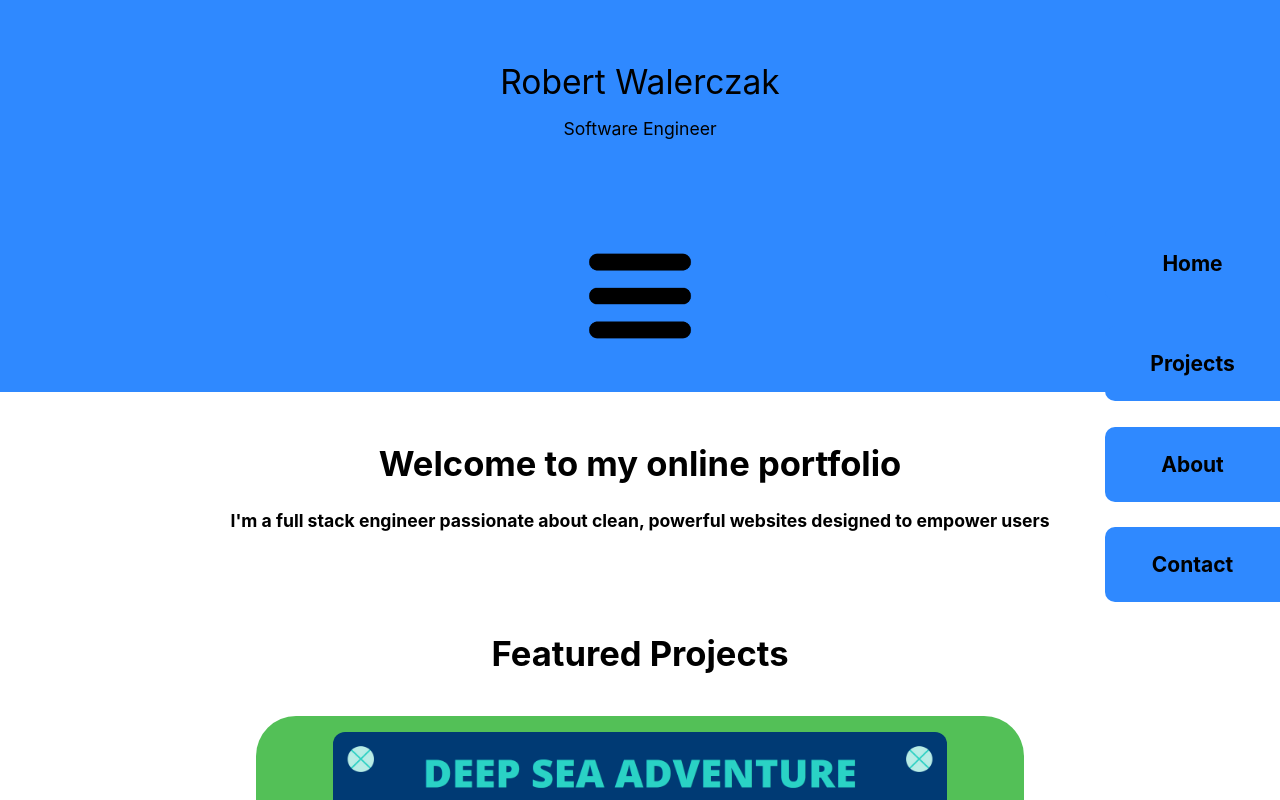
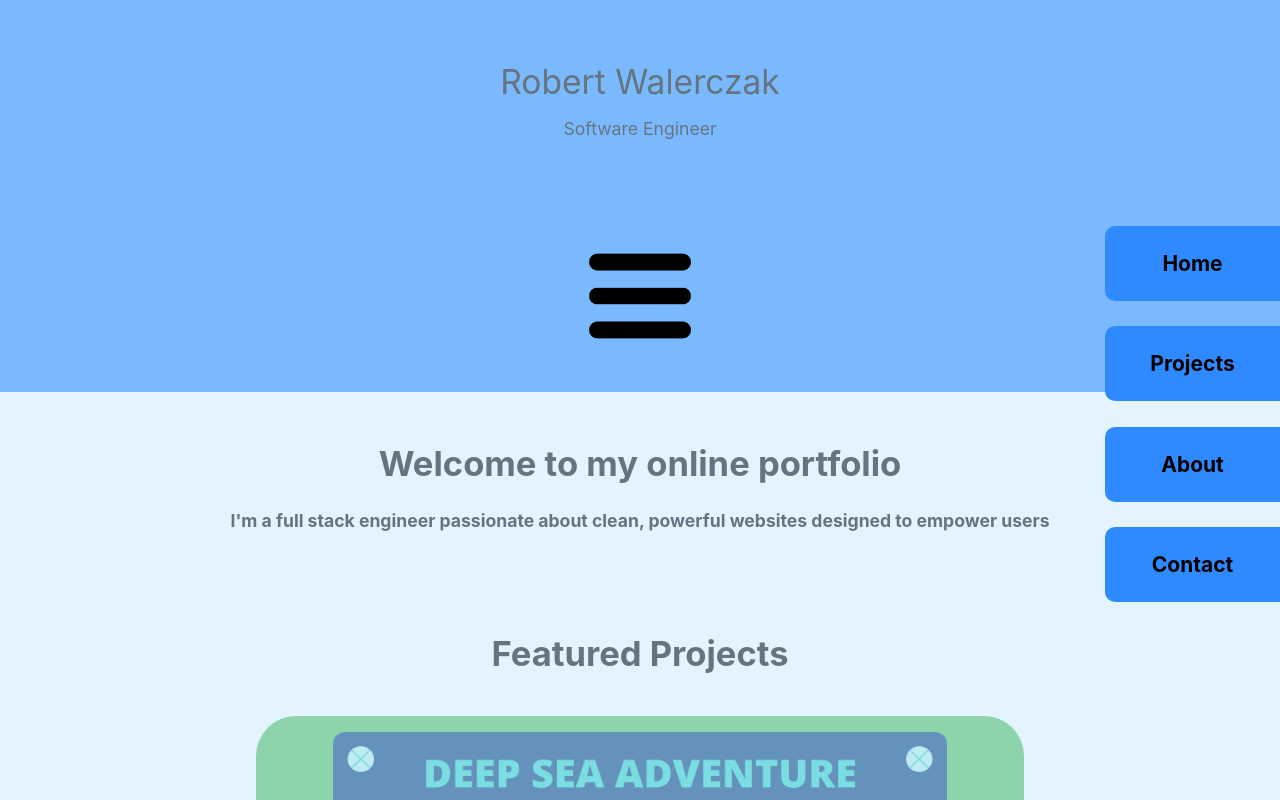
Before and after one commit to RobWal/portfolio, a React (Create React App) app: page / in a window 1280 px wide. Both pictures are taken after a click on the picture 640 px from the left and 296 px from the top of the page. Shown: the top 800 px of the page. Built offline with nearby package versions, Linux system fonts and the light colour scheme.

Commit message:
Add a menu choice backdrop

```diff
--- a/src/components/atoms/Header/NavbarChoices/NavbarChoices.css
+++ b/src/components/atoms/Header/NavbarChoices/NavbarChoices.css
@@ -4,7 +4,30 @@
     justify-content: center;
 }
 
+.screen-fade-off {
+    position: absolute;
+    top: 0;
+    left: 0;
+    width: 100%;
+    height: 100%;
+    opacity: 0;
+    z-index: -1;
+}
+
+.screen-fade-on {
+    position: absolute;
+    top: 0;
+    left: 0;
+    width: 100%;
+    height: 100%;
+    opacity: 0.5;
+    background-color: rgb(200, 234, 255);
+}
+
 .navbar-choices-icon {
+    position: relative;
+    opacity: 1;
+    z-index: 2;
     width: 50%;
     border-radius: 50%;
     transition: 0.4s;
--- a/src/components/atoms/Header/NavbarChoices/index.tsx
+++ b/src/components/atoms/Header/NavbarChoices/index.tsx
@@ -24,6 +24,7 @@ const NavbarChoices = (props: NavbarInterface) => {
             navbarChoicesContainer?.classList.toggle('unclickable');
         }, 400);
         if(open === true){
+            document.getElementsByClassName('screen-fade-off').item(0)?.classList.replace('screen-fade-off', 'screen-fade-on');
             setDropdownClassName("navbar-choices-dropdown-container");
             for(let i = 0; i < props.choices.length; i++){
                 setTimeout(() => {
@@ -32,6 +33,7 @@ const NavbarChoices = (props: NavbarInterface) => {
             };
         } else {
             setDropdownClassName("navbar-choices-dropdown-container-hidden");
+            document.getElementsByClassName('screen-fade-on').item(0)?.classList.replace('screen-fade-on', 'screen-fade-off');
             for(let i = 0; i < props.choices.length; i++){
                 setTimeout(() => {
                     document.getElementsByClassName('navbar-choices-link').item(0)?.setAttribute("class", 'navbar-choices-link-hidden');
@@ -42,6 +44,7 @@ const NavbarChoices = (props: NavbarInterface) => {
 
     return (
         <div key={0} className="navbar-choices-container">
+            <div className="screen-fade-off"></div>
             <img src={props.name} className="navbar-choices-icon" onClick={()=>{setOpen(!open)}}></img>
             <div id="dropdown-Container" className={dropdownClassName}>
             {props.choices.map((choice: any, index: any) => {
```
